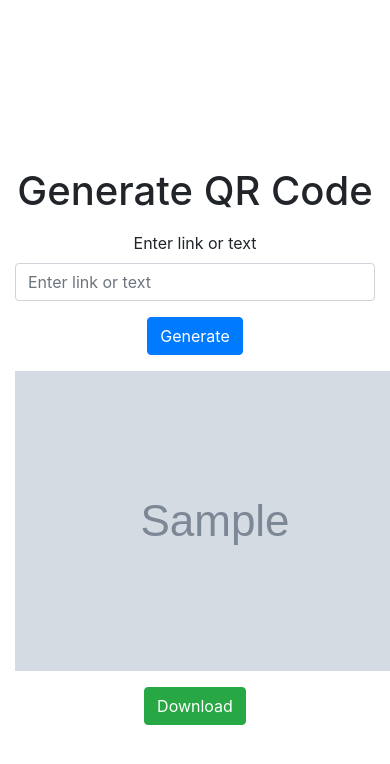
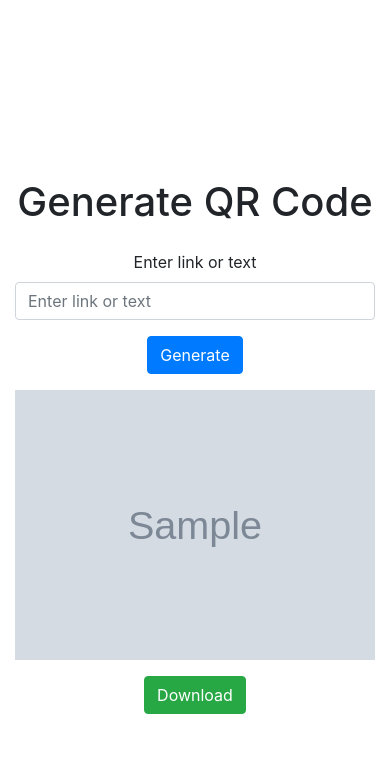
Before and after one commit to Bruno-BRG/QRcode_Generator, a Flask app: template templates/index.html in a window 390 px wide; the page is wider, and only the part inside the window is pictured. Shown: the top 764 px of that part. Run offline with Flask 3, Linux system fonts and the light colour scheme; the template is opened without the code that fills it: most values are stand-ins (such as "Sample title", 1, 10 or a date in 2020); grey boxes marked "Sample" are stand-in pictures; some libraries are stand-ins or nearby versions.

Commit message:
Refactor QR Code generator UI for improved layout and responsiveness; remove download route and update styles

```diff
--- a/app.py
+++ b/app.py
@@ -1,4 +1,4 @@
-from flask import Flask, request, send_file, render_template, url_for
+from flask import Flask, request, render_template, url_for
 import qrcode
 import os
 
@@ -25,9 +25,5 @@ def index():
         generate_qr_code(data, filename)
     return render_template('index.html', filename=filename)
 
-@app.route('/download/<filename>')
-def download_file(filename):
-    return send_file(os.path.join('static', filename), as_attachment=True)
-
 if __name__ == "__main__":
     app.run(host='0.0.0.0', port=5000)
--- a/static/styles.css
+++ b/static/styles.css
@@ -1,10 +1,16 @@
+html, body {
+    height: 100%;
+    margin: 0;
+}
+
 body {
     display: flex;
     justify-content: center;
     align-items: center;
-    height: 100vh;
-    margin: 0;
+    background-color: #f8f9fa;
 }
+
 .container {
     max-width: 600px;
+    text-align: center;
 }
--- a/templates/index.html
+++ b/templates/index.html
@@ -8,11 +8,9 @@
     <title>QR Code Generator</title>
 </head>
 <body>
-    <div class="container">
-        <div class="row justify-content-center">
-            <div class="col-md-6">
+    <div class="container d-flex flex-column justify-content-center align-items-center">
         <h1 class="mt-5 text-center">Generate QR Code</h1>
-                <form method="post" enctype="multipart/form-data" class="mt-3 text-center">
+        <form method="post" enctype="multipart/form-data" class="mt-3 text-center w-100">
             <div class="form-group">
                 <label for="data">Enter link or text</label>
                 <input type="text" class="form-control" id="data" name="data" placeholder="Enter link or text" required>
@@ -21,14 +19,12 @@
         </form>
         {% if filename %}
         <div class="mt-3 text-center">
-                    <img src="{{ url_for('static', filename=filename) }}" alt="QR Code">
-                    <form method="get" action="{{ url_for('download_file', filename=filename) }}">
-                        <button type="submit" class="btn btn-success mt-3">Download</button>
-                    </form>
+            <img src="{{ url_for('static', filename=filename) }}" alt="QR Code" class="img-fluid">
+            <div class="mt-3">
+                <a href="{{ url_for('static', filename=filename) }}" download="{{ filename }}" class="btn btn-success">Download</a>
+            </div>
         </div>
         {% endif %}
-            </div>
-        </div>
     </div>
     <script src="https://code.jquery.com/jquery-3.3.1.slim.min.js"></script>
     <script src="https://cdnjs.cloudflare.com/ajax/libs/popper.js/1.14.7/umd/popper.min.js"></script>
```
Also changed, not shown: static/qrcode.png (added). Lines whose indentation alone changed are shown as unchanged.
